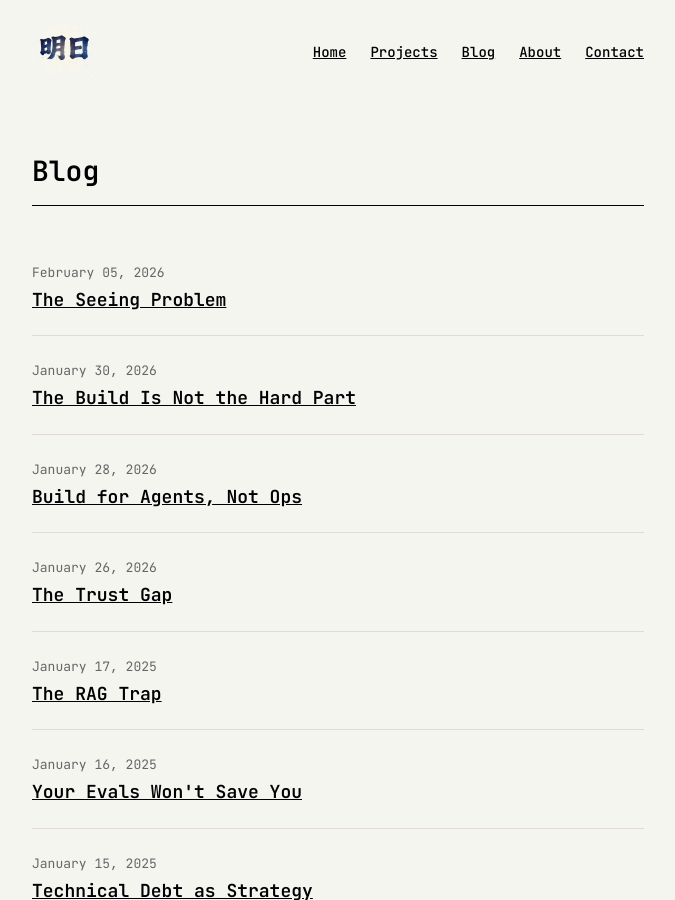
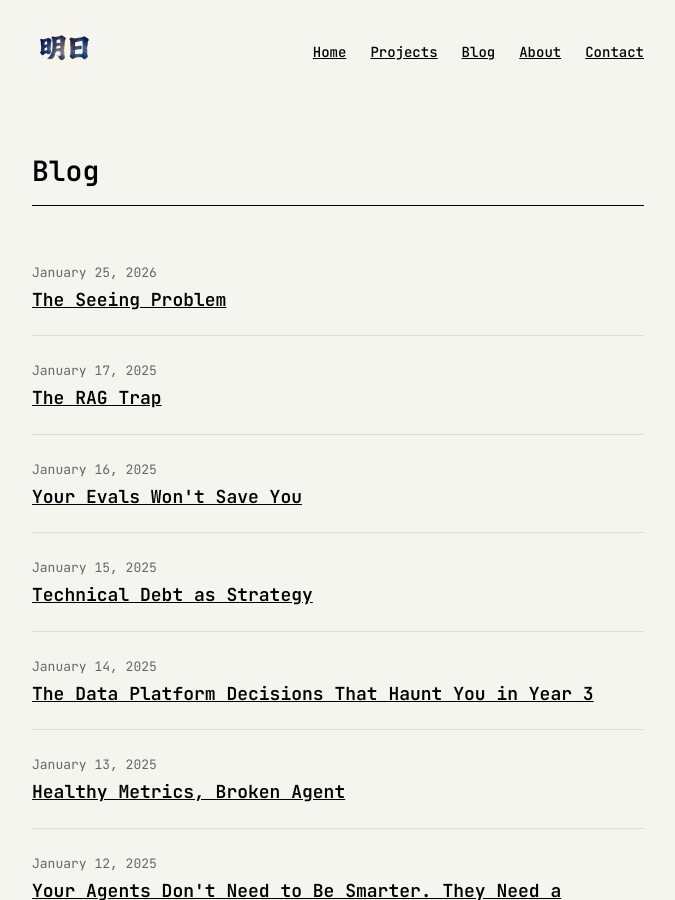
Before and after one commit to ashita-ai/ashita-ai.github.io, a Jekyll site: the page built from blog.html, in a window 1280 px wide and 900 px high. Shown: the whole window, without its empty margins (302-977 px from the left). Built offline with Jekyll 4.4.1, drawn with Linux system fonts in a browser that asks for light colours; some of the changed lines change nothing that is shown.

Commit message:
Publish The Seeing Problem for Jan 25, 2026
- Changed date to 2026-01-25 (today)
- Renamed file to match date
- Removed duplicate posts that exist in other PRs

```diff
--- a/_posts/2026-02-05-the-seeing-problem.md
+++ b/_posts/2026-01-25-the-seeing-problem.md
@@ -1,7 +1,7 @@
 ---
 layout: post
 title: "The Seeing Problem"
-date: 2026-02-05
+date: 2026-01-25
 ---
 
 A startup used AI to translate their codebase into a new language. The AI generated a hardcoded UUID that assigned every new user the identical identifier. The code worked perfectly for the first user. For everyone after that, the signup flow crashed on database uniqueness constraints.
--- a/_posts/2026-01-26-the-trust-gap.md
+++ /dev/null
@@ -1,63 +0,0 @@
----
-layout: post
-title: "The Trust Gap"
-date: 2026-01-26
----
-
-In 1770, Wolfgang von Kempelen unveiled "The Turk," a chess-playing automaton that defeated Napoleon Bonaparte and Benjamin Franklin. It toured Europe for decades as a marvel of artificial intelligence. It was a fraud. A chess grandmaster hid inside, moving the pieces.
-
-250 years later, we're still doing this.
-
-## The Wizard of Oz decade
-
-**2009-2017: Expensify** marketed "SmartScan" as AI that automatically processed expense receipts. Reality: [Mechanical Turk workers](https://theoutline.com/post/2520/strangers-are-looking-at-your-data-for-pennies) paid 2 cents per receipt to transcribe them manually. One worker discovered strangers' Uber receipts with full names and home addresses. Boarding passes. Medical receipts. Bank account numbers. The CEO admitted they had used human labor since 2009.
-
-**2015-2018: Facebook M** was announced as an AI assistant that could make purchases, order food, and book appointments. Reality: [no more than 30% of answers](https://en.wikipedia.org/wiki/M_(virtual_assistant)) were ever served by the AI system. Over 70% required human operators who took over conversations without users knowing. Quietly shut down in January 2018.
-
-**2024-2025: Presto Automation** became the [SEC's first "AI-washing" enforcement](https://www.sec.gov/files/litigation/admin/2025/33-11352.pdf) against a public company. The company claimed "Presto Voice" eliminated human drive-thru order-taking. Reality: over 70% of orders required human agents in the Philippines. At the majority of locations, 100%.
-
-The pattern is consistent: company raises money on AI claims, uses humans to fake capabilities, gets caught or quietly shuts down. Repeat.
-
-## Why executives are right to distrust AI
-
-[67% of CEOs](https://www.marketing-interactive.com/ceos-still-trust-intuition-over-data-driven-insights-says-kpmg-study) have prioritized intuition over data-driven insights, according to KPMG. The instinct is to read this as irrational. It is not. It is the appropriate response to an industry that has repeatedly lied to them.
-
-When Presto Automation tells you their AI handles drive-thru orders, but workers in Manila are actually taking the calls, you learn to discount AI claims. When Expensify tells you SmartScan uses machine learning, but strangers on Mechanical Turk are reading your receipts, you learn that "AI-powered" often means "humans we're not telling you about."
-
-The trust gap is not a communication problem. It is an earned reputation.
-
-## Consumer distrust follows
-
-The skepticism has spread. [53% of consumers](https://consumergoods.com/53-consumers-distrust-ai-enabled-search-results-gartner) now distrust AI-powered search results and summaries. 41% say AI overviews make search more frustrating than traditional methods. [61% want an option](https://www.marketingdive.com/news/more-than-half-of-consumers-are-wary-of-ai-powered-search-gartner/759451/) to disable AI summaries entirely.
-
-This is not technophobia. This is pattern recognition. Consumers have watched AI search confidently cite sources that do not exist, summarize articles it clearly did not read, and present hallucinations as facts. They have adjusted their priors accordingly.
-
-## The trust paradox
-
-Here is the counterpoint that makes this interesting: among executives who have actually implemented AI in production, trust is high. The barrier is not the technology. It is earning the right to try.
-
-This creates a chicken-and-egg problem. Organizations that deploy AI learn it works. Organizations that do not deploy remain skeptical. The [pilot graveyard](/blog/the-ai-pilot-graveyard/) is full of initiatives that never reached the point where trust could be established through experience.
-
-The companies stuck in pilot purgatory are not being irrational. They are responding rationally to incomplete information and an industry that has given them every reason to be skeptical.
-
-## What actually earns trust
-
-The solution is not better AI marketing. It is not "building trust" through communication strategies. It is shipping things that actually work and being honest when they do not.
-
-Three patterns separate companies that earn trust from those that do not:
-
-**Ship what works on day one.** Not AI that "will improve with more data." Not AI that works in demos but fails in production. If your AI cannot deliver value immediately, you are asking users to extend credit you have not earned.
-
-**Disclose limitations before users discover them.** Every AI system has failure modes. The question is whether users find them or you tell them first. Presto's problem was not that humans assisted with orders. It was that they claimed humans were not involved. Transparency about limitations builds more trust than silence about capabilities.
-
-**Measure outcomes, not accuracy.** A model with 95% accuracy that nobody uses has earned nothing. A model with 80% accuracy that changes how your team operates has demonstrated value. [Metrics that show the model is healthy](/blog/healthy-metrics-broken-agent/) mean nothing if the business outcome is not there.
-
-## The inheritance problem
-
-If you are building AI today, you are paying for the industry's sins. The default assumption from executives and consumers is that your AI claims are inflated. That your demo is not representative of production. That somewhere behind the curtain, there are humans you are not mentioning.
-
-This is unfair if your AI actually works. It is also the reality.
-
-The only way out is through. Ship to production. Be transparent about what works and what does not. Let users discover through experience that your system does what you claim. Trust is rebuilt one honest interaction at a time.
-
-The question is not "how do we build trust?" It is "are we still hiding a grandmaster inside the machine?"
--- a/_posts/2026-01-28-build-for-agents-not-ops.md
+++ /dev/null
@@ -1,63 +0,0 @@
----
-layout: post
-title: "Build for Agents, Not Ops"
-date: 2026-01-28
----
-
-A [$500,000 model cost $3.5 million to operate](https://itsoli.ai/the-hidden-tax-of-ai/) over three years. Gartner found that for every dollar spent on AI development, enterprises spend [$4-6 on ongoing operations](https://itsoli.ai/the-hidden-tax-of-ai/). [60% of enterprise GenAI investments](https://menlovc.com/2024-the-state-of-generative-ai-in-the-enterprise/) come from innovation budgets, not operational budgets. The money funds the build. The maintenance is someone else's problem.
-
-This is the conventional framing: AI has a reliability tax. Budget for it. Staff for it. Accept it.
-
-That framing is already obsolete.
-
-## The old model
-
-[MIT research](https://www.nannyml.com/blog/91-of-ml-perfomance-degrade-in-time) found that 91% of ML models degrade over time. [CloudZero](https://www.cloudzero.com/state-of-ai-costs/) found that only 51% of organizations can track whether their AI investments deliver returns. The conventional response is to staff up: hire ML engineers, build monitoring dashboards, create retraining pipelines, run incident response.
-
-Google's research team called ML systems ["the high-interest credit card of technical debt"](https://static.googleusercontent.com/media/research.google.com/en//pubs/archive/43146.pdf) in 2015. For a decade, the answer was to pay down that debt with human labor.
-
-That answer assumed humans were the only ones who could do the work.
-
-## The new model
-
-[Devin](https://devin.ai/) writes code, debugs it, runs tests, and fixes issues autonomously. Goldman Sachs made it ["Employee #1"](https://www.ibm.com/think/news/goldman-sachs-first-ai-employee-devin) in their hybrid AI workforce. Nubank used it for migrating their core ETL (a 6-million line monolith) and reported [12x efficiency improvement and 20x cost savings](https://devin.ai/customers/nubank).
-
-Claude Code reads logs, diagnoses issues, and fixes code. Cursor and Windsurf do the same. [Ardent](https://tryardent.com/) builds AI agents that handle engineering workflows end-to-end. These are not research demos. They are production tools that thousands of engineers use daily.
-
-The reliability tax assumed humans do the ops. If agents do the ops, the multiplier collapses.
-
-## The real question
-
-The question is not "how much should I budget for ops?" The question is "can agents maintain this system?"
-
-This changes what you optimize for. Instead of building systems that humans can monitor and debug, you build systems that agents can monitor and debug. The requirements are different:
-
-**Structured outputs over ambiguity.** Agents work best when the shape of the data is predictable. Schemas, typed APIs, consistent formats. The more your system relies on implicit conventions or unstructured blobs, the harder it is for agents to reason about. [The decisions you make about data infrastructure](/blog/the-data-platform-decisions-that-haunt-you/) in year one determine whether agents can maintain your system in year three.
-
-**Explicit error states over silent failures.** Agents cannot infer what went wrong from vibes. They need clear signals. Systems that fail loudly are systems agents can fix.
-
-**Reproducible environments over tribal knowledge.** An agent cannot ask the senior engineer what that config flag does. It needs documentation, tests, and environments it can spin up and test against.
-
-**Observable pipelines over black boxes.** [Healthy metrics on a broken agent](/blog/healthy-metrics-broken-agent/) fools humans. It also fools agents. The monitoring has to be real.
-
-## The transition cost
-
-The operational cost multiplier (that $4-6 spent on ops for every $1 on development) is real today. You cannot pretend you are post-tax when you are not.
-
-But the trajectory is clear. Observability platforms like Arize and WhyLabs are using AI to detect drift automatically. LLM monitoring tools like Langfuse and Braintrust are building toward automated evaluation and retraining triggers. The agents are getting better every quarter.
-
-The companies that will pay the lowest reliability tax are not the ones that budget the most for human ops. They are the ones building systems that agents can maintain.
-
-## What to actually do
-
-Do not staff for permanent human ops. Staff for the transition. Build the systems, processes, and documentation that let agents take over operational work as they become capable.
-
-Measure agent maintainability, not just human maintainability. Can Claude Code understand your codebase? Can Devin reproduce your bugs? If not, you are building a system that will require expensive human labor forever.
-
-Invest in structured observability. [Organizations waste 30% or more of cloud budgets](https://www.datastackhub.com/insights/cloud-wastage-statistics/) on unused or misconfigured resources, and in 54% of cases the waste stems from lack of visibility. Fix visibility first.
-
-Accept that the tax exists today. Budget for human ops while building for agent ops. The companies that pretend the transition is complete end up with systems that neither humans nor agents can maintain.
-
----
-
-The reliability tax is real. It is also shrinking. The question is whether you are building for the tax rate of 2024 or the tax rate of 2027.
--- a/_posts/2026-01-30-the-build-is-not-the-hard-part.md
+++ /dev/null
@@ -1,75 +0,0 @@
----
-layout: post
-title: "The Build Is Not the Hard Part"
-date: 2026-01-30
----
-
-Nubank used [Devin to migrate their core ETL](https://devin.ai/customers/nubank) (a 6-million line monolith) and reported 12x efficiency improvement and 20x cost savings. Visma used AI tools and [cut project costs by 50%](https://www.microsoft.com/en/customers/story/24262-cognition-ai-azure). 84% of developers now use AI tools that [write 41% of all code](https://www.netcorpsoftwaredevelopment.com/blog/ai-generated-code-statistics).
-
-The narrative writes itself: AI makes building cheaper. Custom development should finally beat buying off-the-shelf.
-
-It will not.
-
-## The perception gap
-
-A [METR study](https://metr.org/blog/2025-07-10-early-2025-ai-experienced-os-dev-study/) gave 16 experienced open-source developers 246 real tasks from repositories where they had an average of 5 years of prior experience. Half were allowed to use AI tools. Half were not.
-
-Before starting, developers expected AI would reduce completion time by 24%. After finishing, they estimated AI had saved them 20%. The measured result: AI increased completion time by 19%.
-
-The developers thought they were faster. They were slower. And they still believed AI had helped.
-
-This is not a story about AI tools being bad. It is a story about where AI tools work and where they do not. Nubank's migrations were routine, repetitive, well-defined. The METR developers were working on mature codebases with complex dependencies and institutional context.
-
-AI tools excel at the former. They struggle with the latter.
-
-## What the 67% stat actually means
-
-[MIT research](https://fortune.com/2025/08/18/mit-report-95-percent-generative-ai-pilots-at-companies-failing-cfo/) found that purchased AI tools succeed 67% of the time, while internal builds succeed only one-third as often. The instinct is to read this as "building is hard." It is not.
-
-Building is cheap. Building the right thing is hard.
-
-The 67% stat reflects decision quality, not construction difficulty. Vendors force you to deploy something that exists. Internal builds let you spend eighteen months building something nobody will use. The discipline is different.
-
-AI tools make the construction cheaper. They do not make the decisions better. If anything, they make bad decisions faster. You can now build the wrong thing in weeks instead of months.
-
-## The three questions
-
-Before you build anything (whether with AI tools or without), answer three questions:
-
-**What is your actual advantage?** The case for building is strongest when you have something vendors cannot replicate: proprietary data, domain-specific workflows, or integration patterns unique to your business. If your advantage is in how you combine systems or automate processes that no off-the-shelf tool addresses, building makes sense. If you are using the same data and workflows as everyone else, you are building commodity infrastructure at custom prices.
-
-**Is this core to your business?** [BCG's framework](https://www.bcg.com/publications/2018/build-buy-dilemma-artificial-intelligence) maps AI investments by strategic importance and data differentiation. If both are low, you are in "commodity" territory where buying is almost certainly right. If both are high, you are in a "gold mine" where building creates defensible advantage.
-
-**What is the path to production?** [Annual AI maintenance](https://xenoss.io/blog/total-cost-of-ownership-for-enterprise-ai) accounts for 15-30% of total infrastructure cost, with legacy system integration adding a 2-3x implementation premium. The build is not the expensive part. Integration, maintenance, monitoring, retraining, incident response (these are the costs that compound). If you cannot answer how this reaches production, AI tools will help you build an expensive orphan faster.
-
-## What AI tools actually change
-
-AI tools collapse the cost of routine work: migrations, boilerplate, greenfield projects, repetitive refactoring. Nubank's 12x efficiency came from exactly this kind of work.
-
-They do not collapse the cost of:
-
-**Understanding complex systems.** The METR developers were slower because they had to verify AI outputs against institutional knowledge. The AI did not know why that config flag existed. Neither did the AI-assisted developer, but they had to figure it out anyway.
-
-**Making good decisions.** AI tools do not tell you whether the feature should exist. They do not tell you whether the architecture will scale. They do not tell you whether anyone will use this.
-
-**Reaching production.** [The pilot graveyard](/blog/the-ai-pilot-graveyard/) is full of systems that worked in development and died before deployment. AI tools accelerate development. They do not accelerate the organizational decisions required to ship.
-
-## The hybrid approach
-
-The companies getting this right are not asking "build or buy." They are asking "what should we build and what should we buy?"
-
-The pattern: buy infrastructure, build differentiation. Use Snowflake for your warehouse but build custom models on your proprietary data. Use off-the-shelf monitoring but build custom agents for your specific workflows. Buy the foundation, build the layer that makes you different.
-
-AI tools make the building layer cheaper. Use them there. Do not use them to rebuild infrastructure that vendors have already solved.
-
-## The real risk
-
-The risk is not that AI makes building too expensive. The risk is that AI makes building too cheap.
-
-When building is expensive, you are forced to prioritize. You cannot build everything, so you have to decide what matters. When building is cheap, you can build everything. And you will. And most of it will be wrong.
-
-The discipline that came from scarcity (clear requirements, defined success criteria, commitment to production) does not automatically transfer to abundance. Teams that could barely ship one feature per quarter will use AI to ship five features per quarter, learn nothing five times faster, and wonder why success rates have not improved.
-
----
-
-AI tools are real. The productivity gains are real. But the hard part of software was never typing. It was knowing what to type.
```
